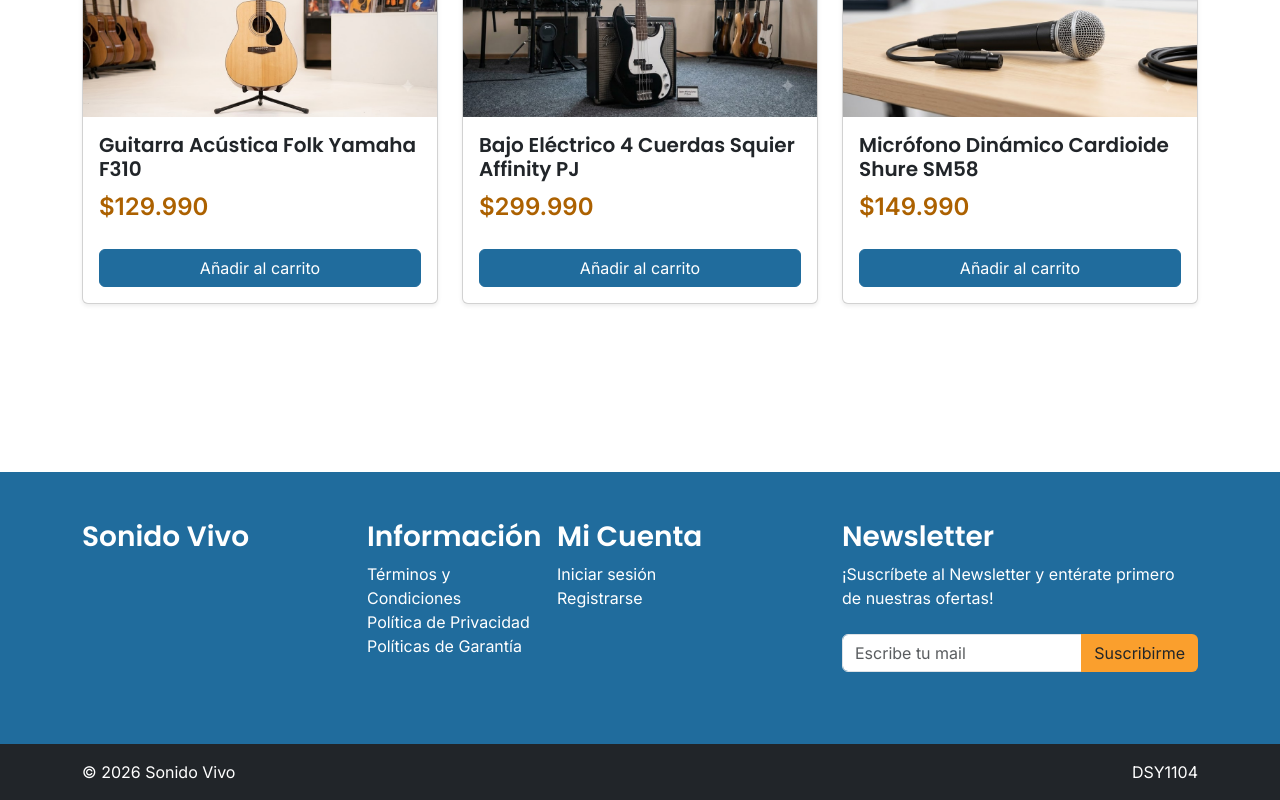
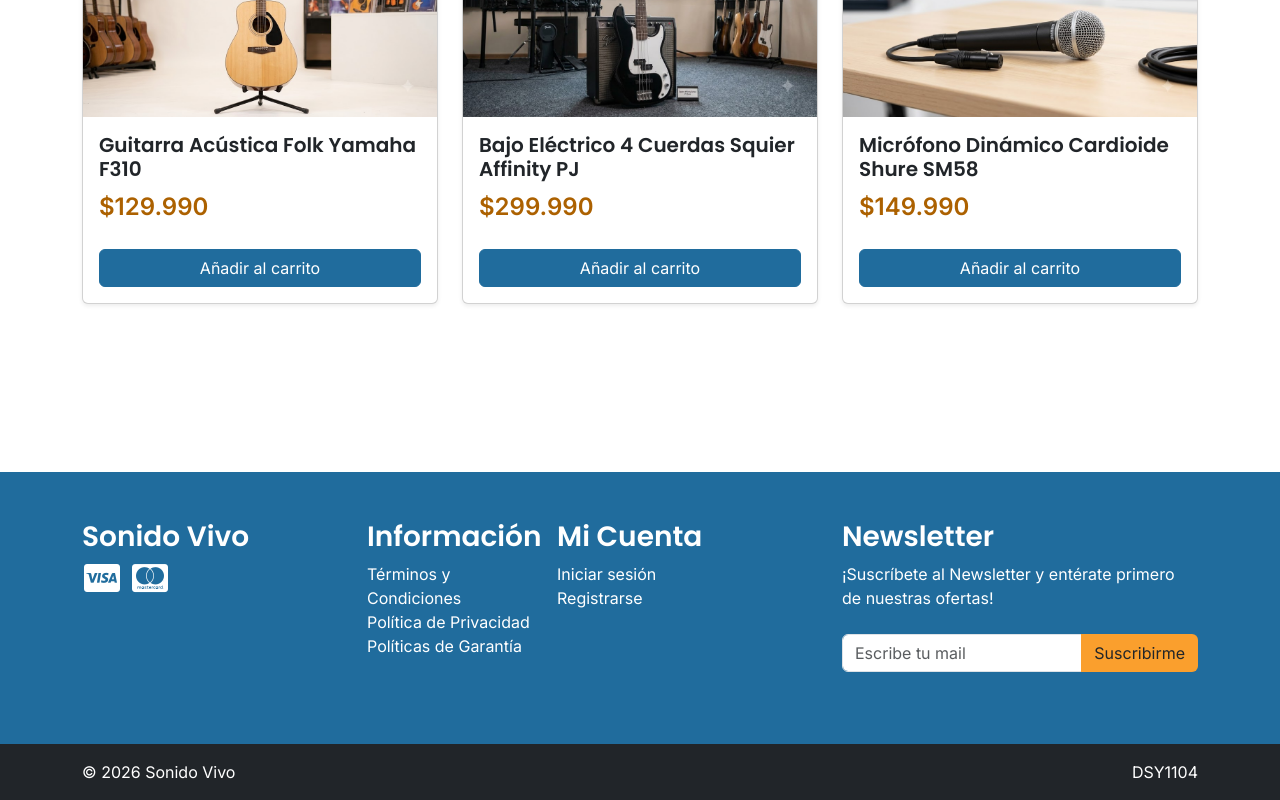
Before and after one commit to pepestack/Sonido-Vivo, a React (Vite) app: page / in a window 1280 px wide. Shown: the part 1121-1921 px from the top of the page. Built offline with nearby package versions, Linux system fonts and the light colour scheme.

Commit message:
fix: usar prop icono en los íconos de pago del Footer

```diff
--- a/src/components/organisms/Footer/Footer.jsx
+++ b/src/components/organisms/Footer/Footer.jsx
@@ -33,8 +33,8 @@
           <Col xs={12} md={6} lg={3}>
             <Titulo nivel={3}>Sonido Vivo</Titulo>
             <div className="mb-4">
-              <Icono clase="fa-brands fa-cc-visa fa-2x" className="me-2" />
-              <Icono clase="fa-brands fa-cc-mastercard fa-2x" />
+              <Icono icono="fa-brands fa-cc-visa fa-2x" className="me-2" />
+              <Icono icono="fa-brands fa-cc-mastercard fa-2x" />
             </div>
           </Col>
 
```
